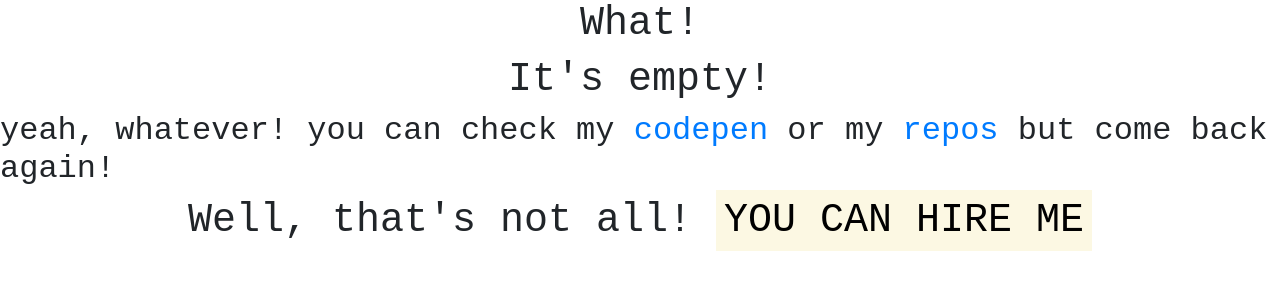
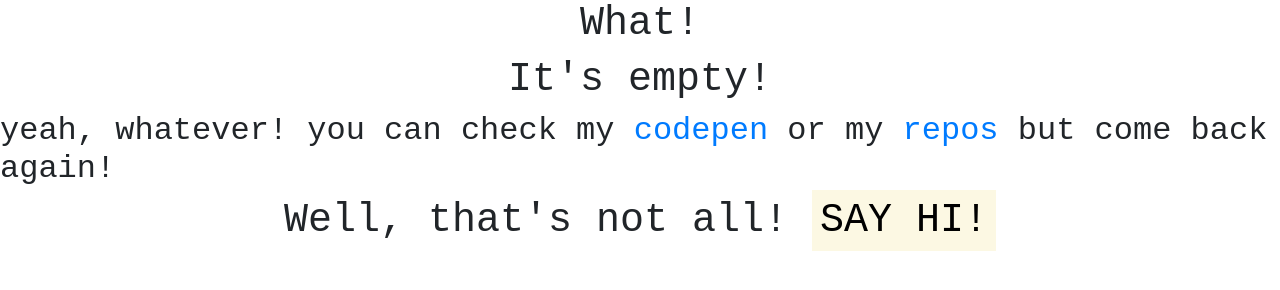
Before and after one commit to muhammadev/muhammadev.github.io, a plain HTML site: page index.html in a window 1280 px wide. Drawn offline with nearby package versions, Linux system fonts and the light colour scheme.

Commit message:
Update index.html

```diff
--- a/index.html
+++ b/index.html
@@ -17,7 +17,7 @@
       <h1>What!</h1>
       <h1>It's empty!</h1>
       <h2>yeah, whatever! you can check my <a href="https://codepen.io/Mohamed-tarek">codepen</a> or my <a href="https://github.com/muhammadev?tab=repositories">repos</a> but come back again!</h2>
-      <h1>Well, that's not all! <a href="mailto:tarek3529@gmail.com"><mark>YOU CAN HIRE ME</mark></a></h1>
+      <h1>Well, that's not all! <a href="mailto:tarek3529@gmail.com"><mark>SAY HI!</mark></a></h1>
     </div>
   </body>
 </html>
```
